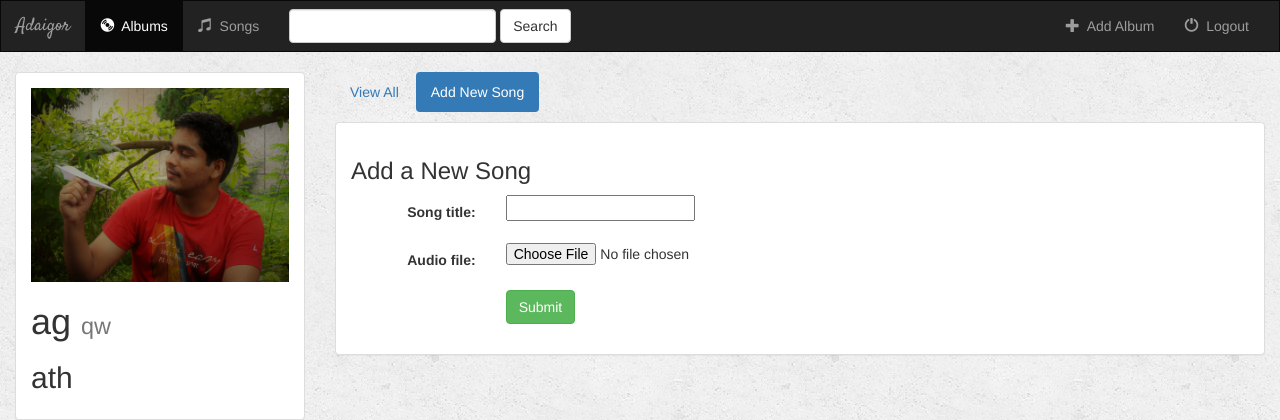
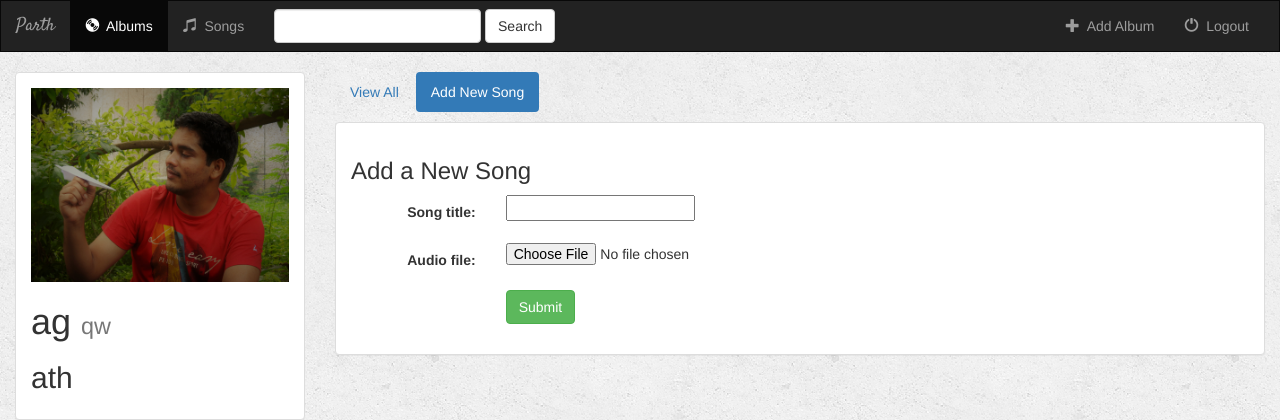
Before and after one commit to parthw1/Adaigor, a Django app: page /music/2/create_song/ in a window 1280 px wide. Shown: the top 420 px of the page. Run offline with Django 3.2, Linux system fonts and the light colour scheme; data comes from the database, SQL or seed files in the repository; some libraries are stand-ins or nearby versions.

Commit message:
Change Name navigation.

```diff
--- a/music/templates/music/base.html
+++ b/music/templates/music/base.html
@@ -2,7 +2,7 @@
 <html lang="en">
 <head>
     <meta charset="UTF-8">
-    <title>{% block title %}Adaigor{% endblock %}</title>
+    <title>{% block title %}Parth{% endblock %}</title>
     {% load staticfiles %}
     <link rel="shortcut icon" type="image/png" href="{%  static 'favicon.ico' %}"/>
     <link rel="stylesheet" href="https://maxcdn.bootstrapcdn.com/bootstrap/3.3.6/css/bootstrap.min.css">
@@ -24,7 +24,7 @@
                 <span class="icon-bar"></span>
                 <span class="icon-bar"></span>
             </button>
-            <a class="navbar-brand" href="{% url 'music:index' %}">Adaigor</a>
+            <a class="navbar-brand" href="{% url 'music:index' %}">Parth</a>
         </div>
 
         <!-- Items -->
```
